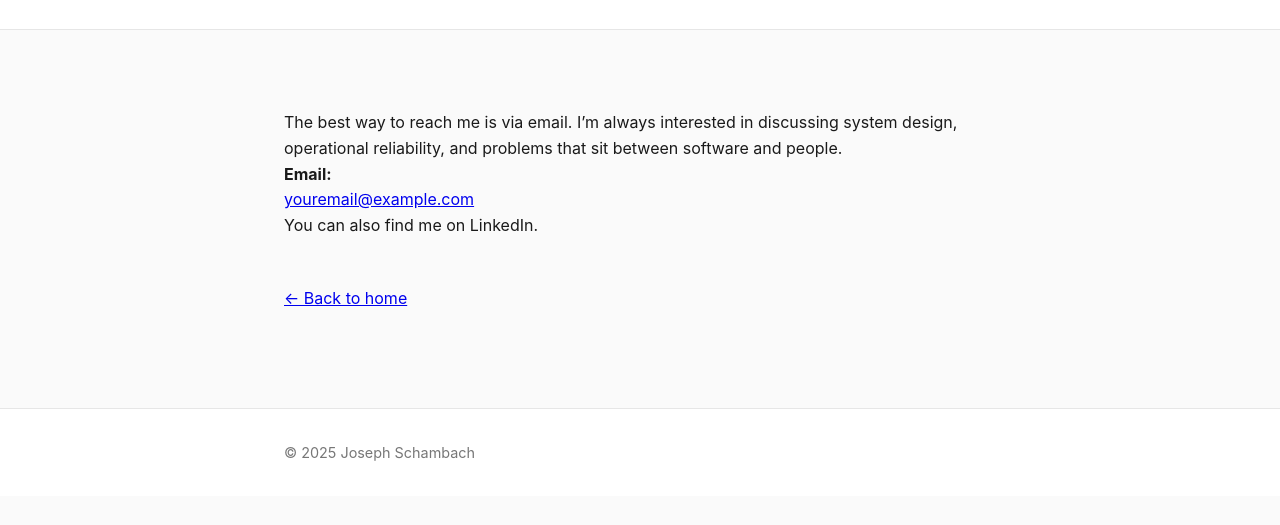
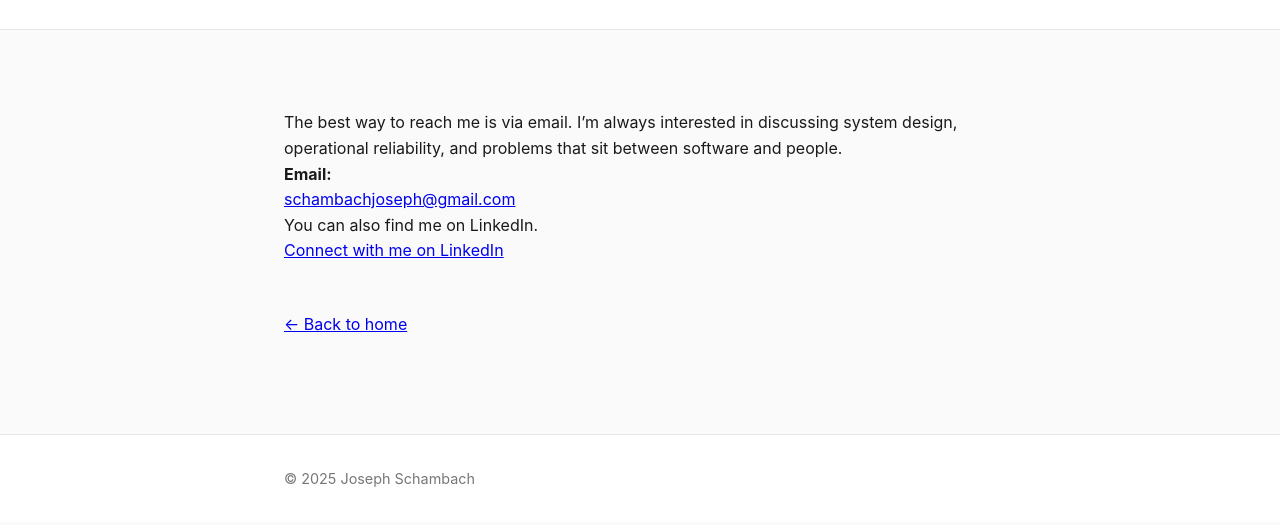
Before and after one commit to JosephSchambach/josephschambach.github.io, a plain HTML site: page contact/index.html in a window 1280 px wide. Shown: the part 127-652 px from the top of the page. Drawn offline with Linux system fonts and the light colour scheme.

Commit message:
adding email and linkedin link

```diff
--- a/contact/index.html
+++ b/contact/index.html
@@ -27,11 +27,14 @@
 
             <p>
                 <strong>Email:</strong><br>
-                <a href="mailto:youremail@example.com">youremail@example.com</a>
+                <a href="mailto:schambachjoseph@gmail.com">schambachjoseph@gmail.com</a>
             </p>
 
             <p>
                 You can also find me on LinkedIn.
+            </p>
+            <p>
+                <a href="https://www.linkedin.com/in/joseph-schambach/" target="_blank" rel="noopener">Connect with me on LinkedIn</a>
             </p>
         </section>
 
```
